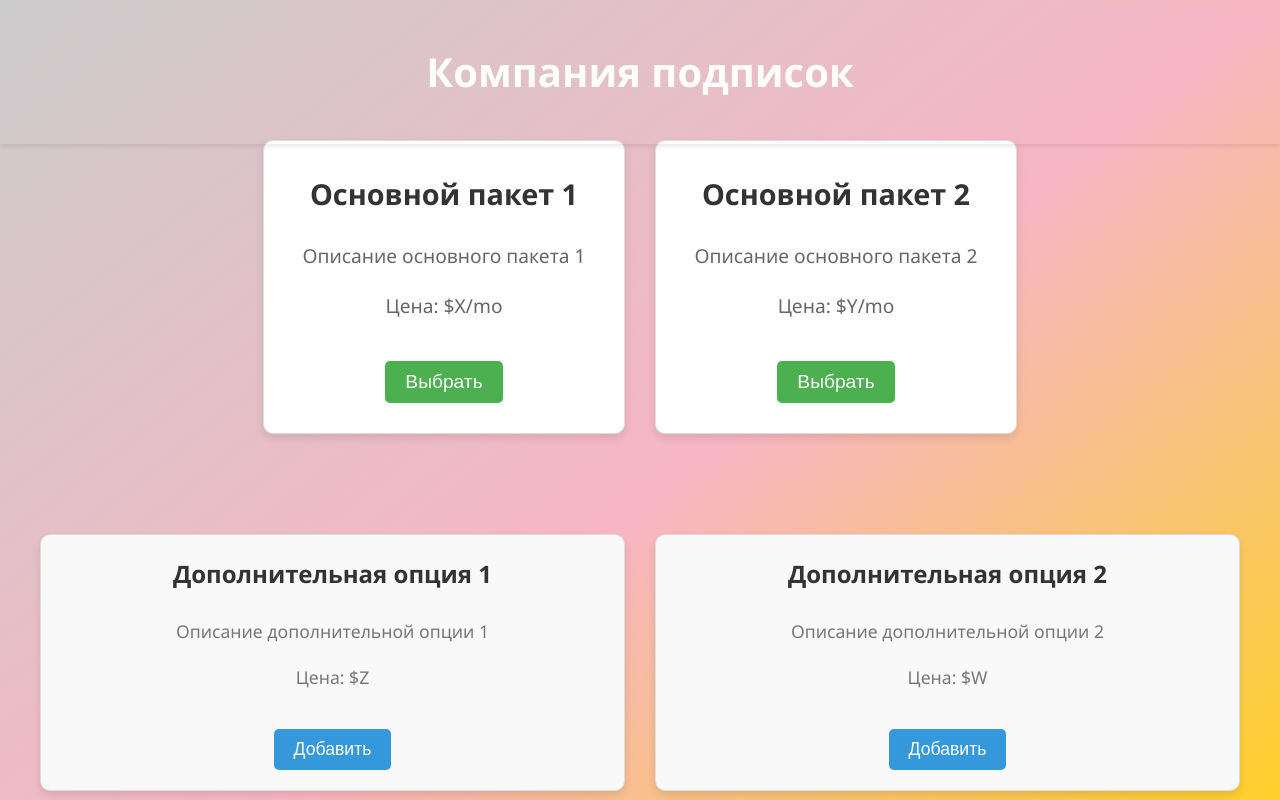
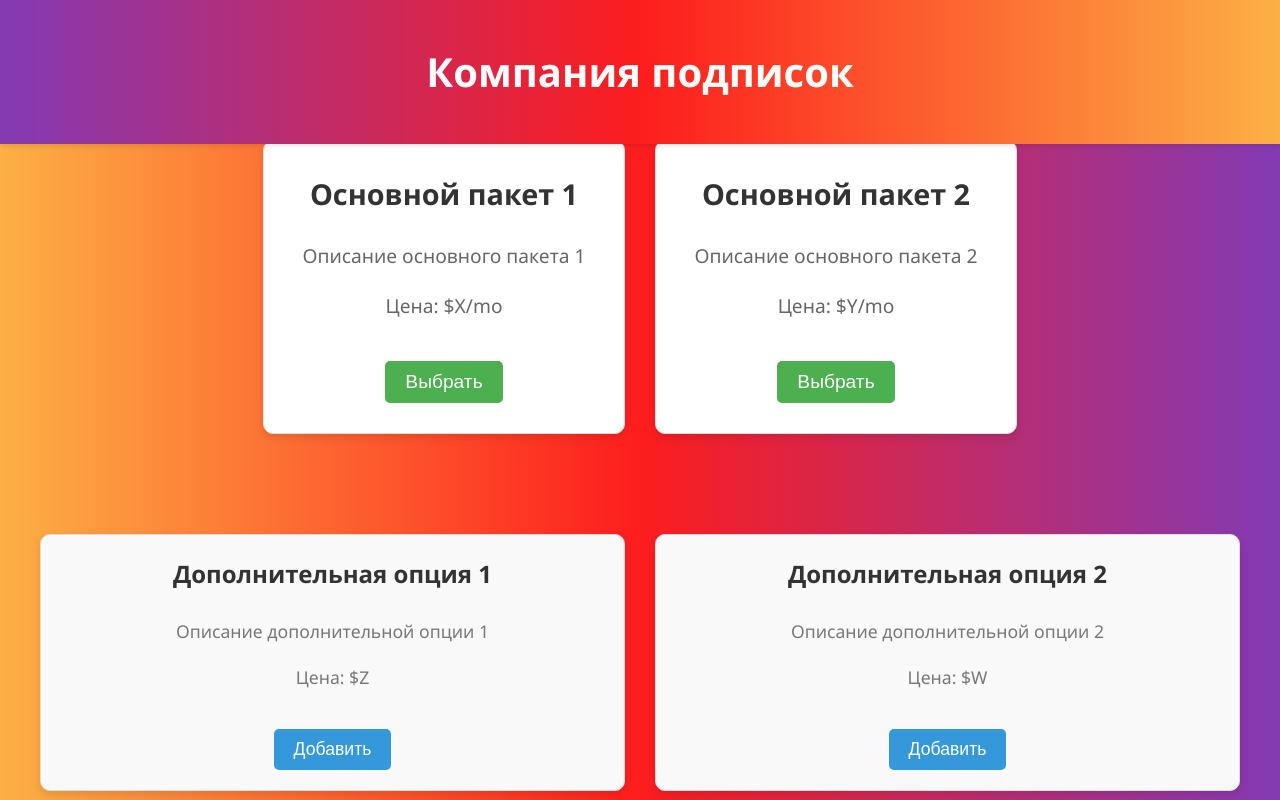
Before and after one commit to lazarevmvit/packages, a plain HTML site: page index.html in a window 1280 px wide. Shown: the top 800 px of the page. Drawn offline with Linux system fonts and the light colour scheme.

Commit message:
Update styles.css

```diff
--- a/styles.css
+++ b/styles.css
@@ -4,7 +4,7 @@ body {
     line-height: 1.6;
     margin: 0;
     padding: 0;
-    background: linear-gradient(to bottom right, #ccc, #f7b6c4, #ffd700);
+    background-image: linear-gradient(to right, #fcb045, #fd1d1d, #833ab4);
     overflow-x: hidden;
     animation: gradientAnimation 40s ease infinite alternate;
 }
@@ -29,7 +29,7 @@ body {
 
 /* Шапка */
 .header {
-    background-color:  linear-gradient(to bottom right, #ffd700, #f7b6c4, #ccc);
+    background-image: linear-gradient(to right, #833ab4, #fd1d1d, #fcb045);
     color: #fff;
     padding: 20px 0;
     text-align: center;
```
